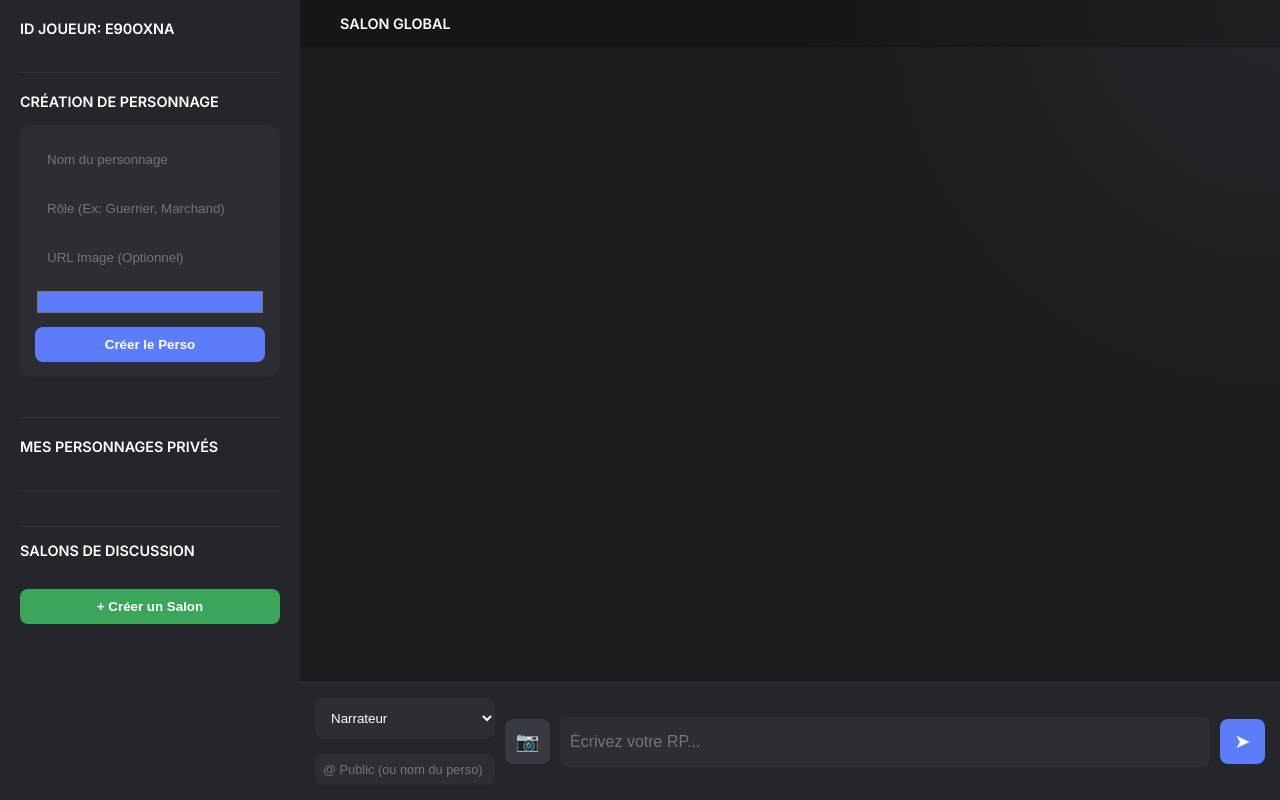
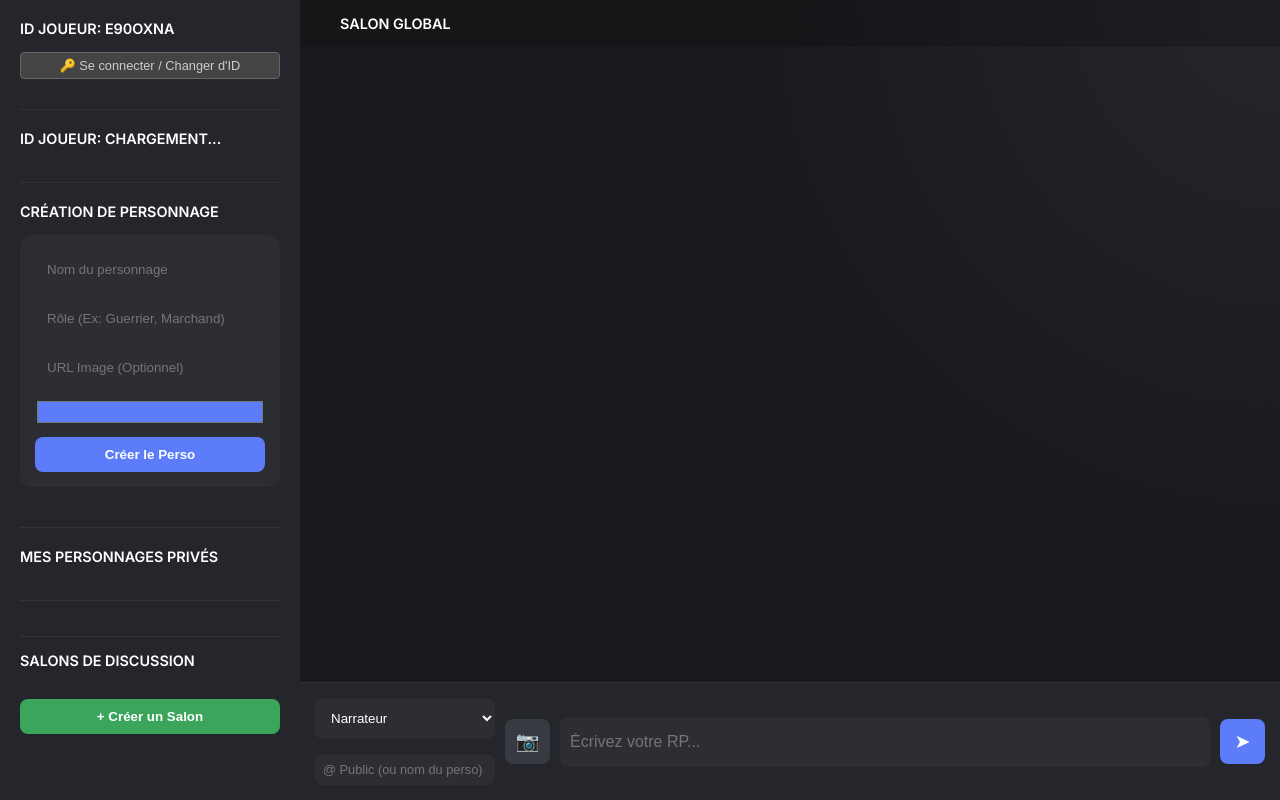
Before and after one commit to ROM1JAK/cosmos, a website: page index.html in a window 1280 px wide. Drawn offline with nearby package versions, Linux system fonts and the light colour scheme; no server answers.

Commit message:
Update index.html

```diff
--- a/index.html
+++ b/index.html
@@ -15,6 +15,13 @@
     <div id="app-container">
 
         <div id="sidebar">
+            <h3 id="player-id-display">ID Joueur: Chargement...</h3>
+
+<button onclick="loginUser()" style="width:100%; background:#444; border:1px solid #666; color:#ccc; padding:5px; margin-bottom:10px; cursor:pointer; font-size:0.8em; border-radius:4px;">
+    🔑 Se connecter / Changer d'ID
+</button>
+
+<hr style="border:0; border-top:1px solid #333; margin: 20px 0;">
             <h3 id="player-id-display">ID Joueur: Chargement...</h3>
 
             <hr style="border:0; border-top:1px solid #333; margin: 20px 0;">
@@ -62,4 +69,5 @@
 
     <script src="app.js"></script>
 </body>
+
 </html>
```
